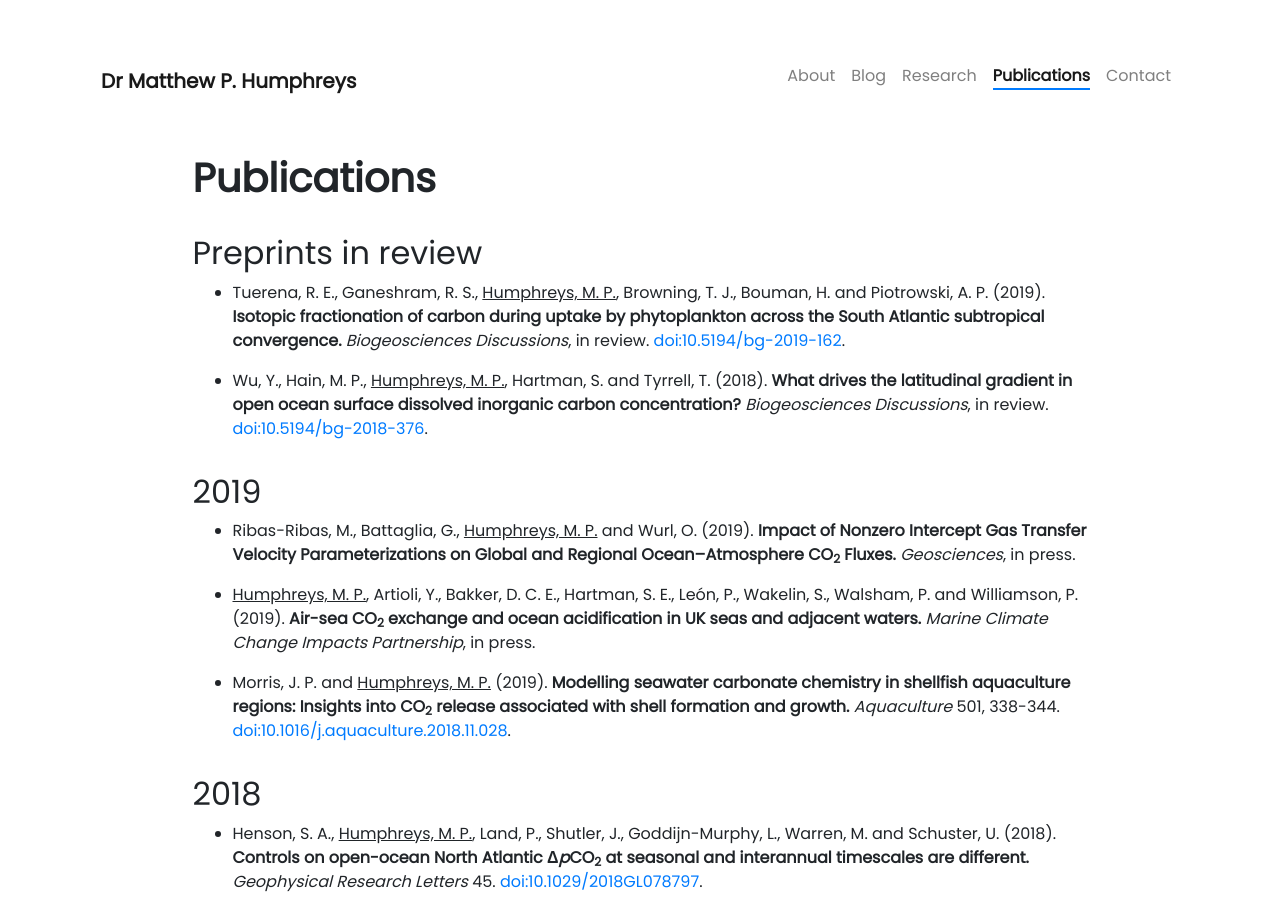
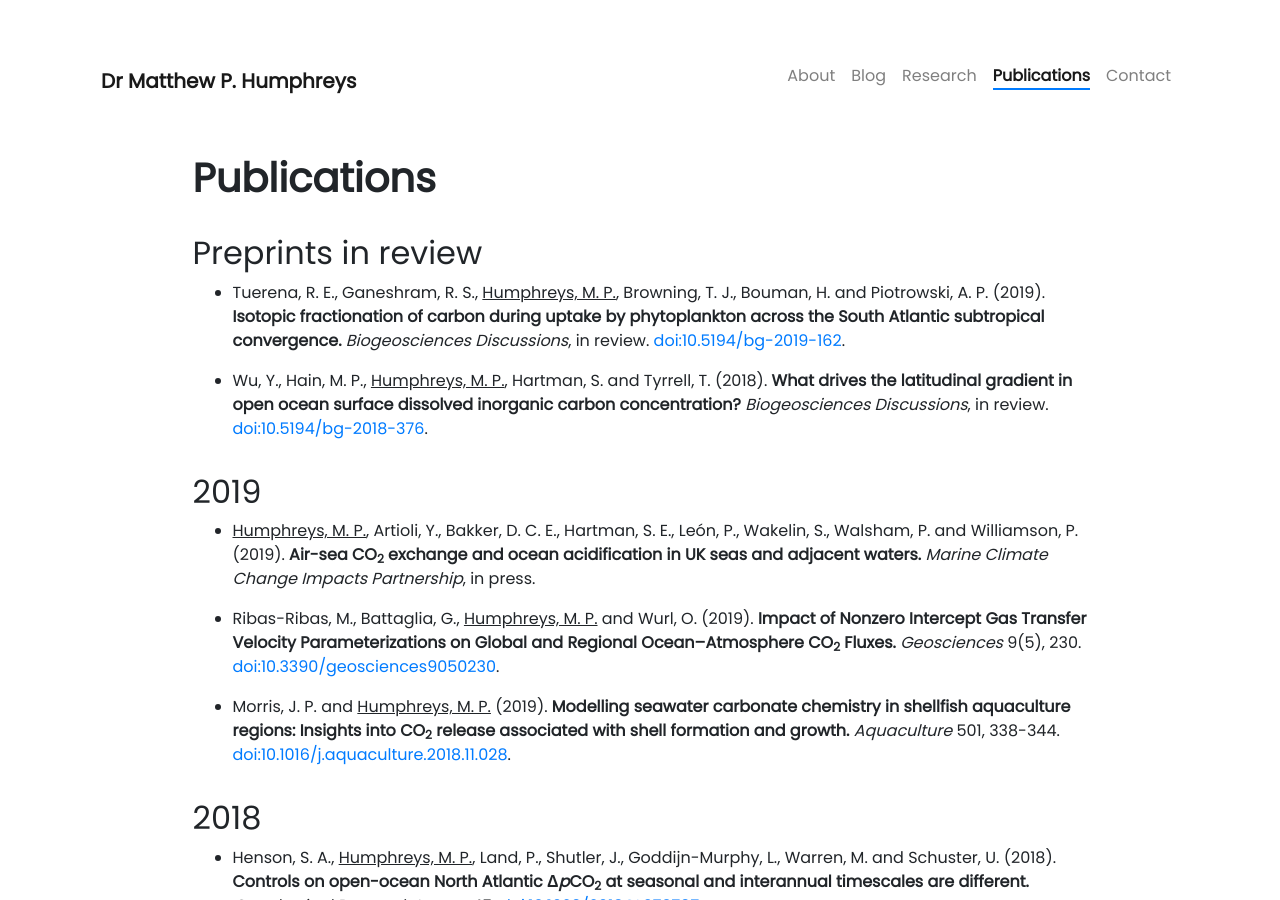
Before and after one commit to mvdh7/mvdh7.github.io, a Jekyll site: the page built from pages/publications.md, in a window 1280 px wide and 900 px high. Built offline with Jekyll 4.4.1, drawn with Linux system fonts in a browser that asks for light colours; nearby versions of some CDN libraries; comment, search, counter and statistics services are not loaded.

Commit message:
Add details for Ribas-Ribas et al. (2019)

```diff
--- a/pages/publications.md
+++ b/pages/publications.md
@@ -15,9 +15,9 @@
 
 ## 2019
 
-  * Ribas-Ribas, M., Battaglia, G., <u>Humphreys, M. P.</u> and Wurl, O. (2019). **Impact of Nonzero Intercept Gas Transfer Velocity Parameterizations on Global and Regional Ocean–Atmosphere CO<sub>2</sub> Fluxes.** *Geosciences*, in press.
+  * <u>Humphreys, M. P.</u>, Artioli, Y., Bakker, D. C. E., Hartman, S. E., León, P., Wakelin, S., Walsham, P. and Williamson, P. (2019). **Air-sea CO<sub>2</sub> exchange and ocean acidification in UK seas and adjacent waters.** *Marine Climate Change Impacts Partnership*, in press.
 
-  * <u>Humphreys, M. P.</u>, Artioli, Y., Bakker, D. C. E., Hartman, S. E., León, P., Wakelin, S., Walsham, P. and Williamson, P. (2019). **Air-sea CO<sub>2</sub> exchange and ocean acidification in UK seas and adjacent waters.** *Marine Climate Change Impacts Partnership*, in press.
+  * Ribas-Ribas, M., Battaglia, G., <u>Humphreys, M. P.</u> and Wurl, O. (2019). **Impact of Nonzero Intercept Gas Transfer Velocity Parameterizations on Global and Regional Ocean–Atmosphere CO<sub>2</sub> Fluxes.** *Geosciences* 9(5), 230. [doi:10.3390/geosciences9050230](https://doi.org/10.3390/geosciences9050230).
 
   * Morris, J. P. and <u>Humphreys, M. P.</u> (2019). **Modelling seawater carbonate chemistry in shellfish aquaculture regions: Insights into CO<sub>2</sub> release associated with shell formation and growth.** *Aquaculture* 501, 338-344. <a href="https://doi.org/10.1016/j.aquaculture.2018.11.028">doi:10.1016/j.aquaculture.2018.11.028</a>.
 
```
